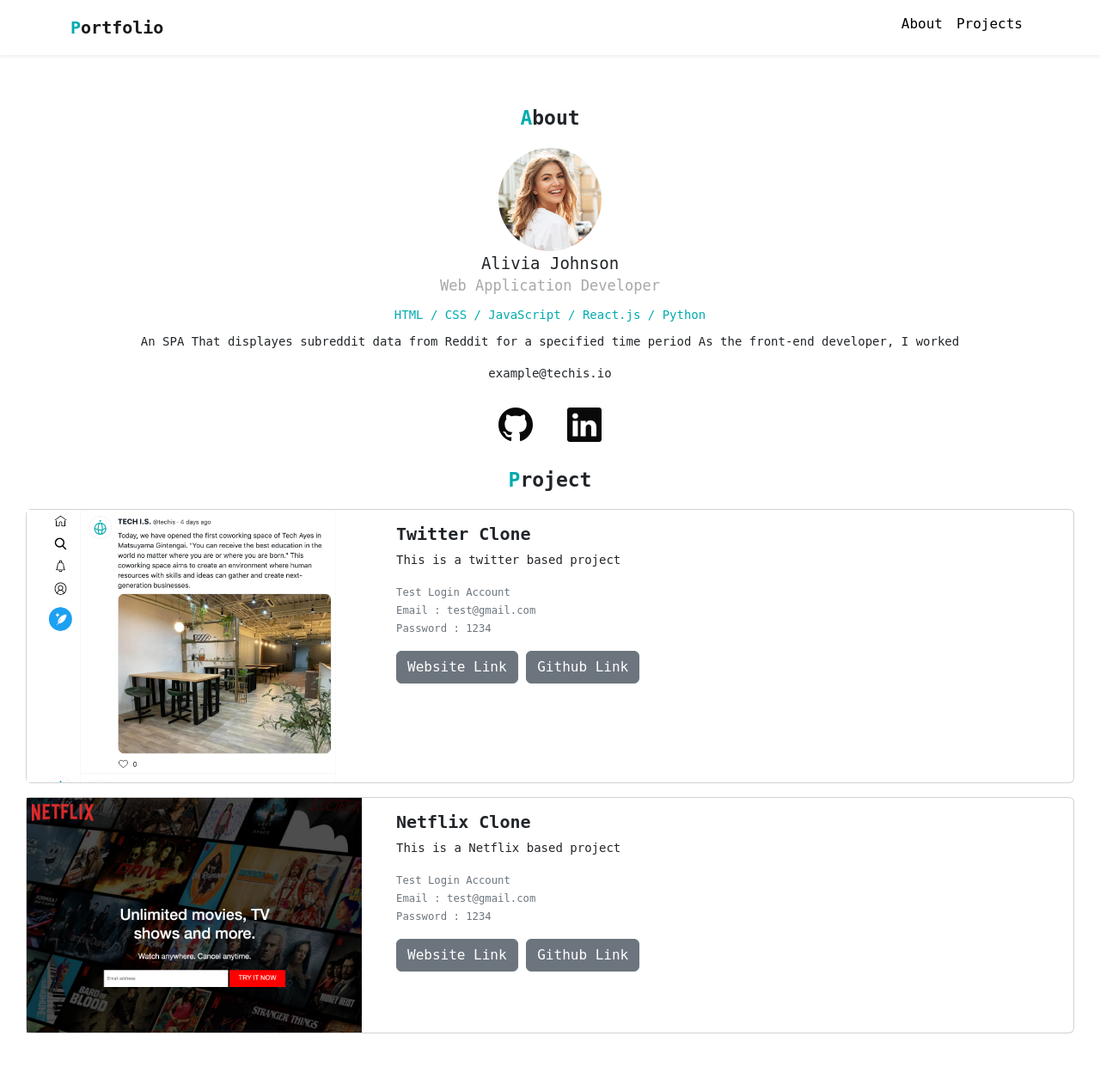
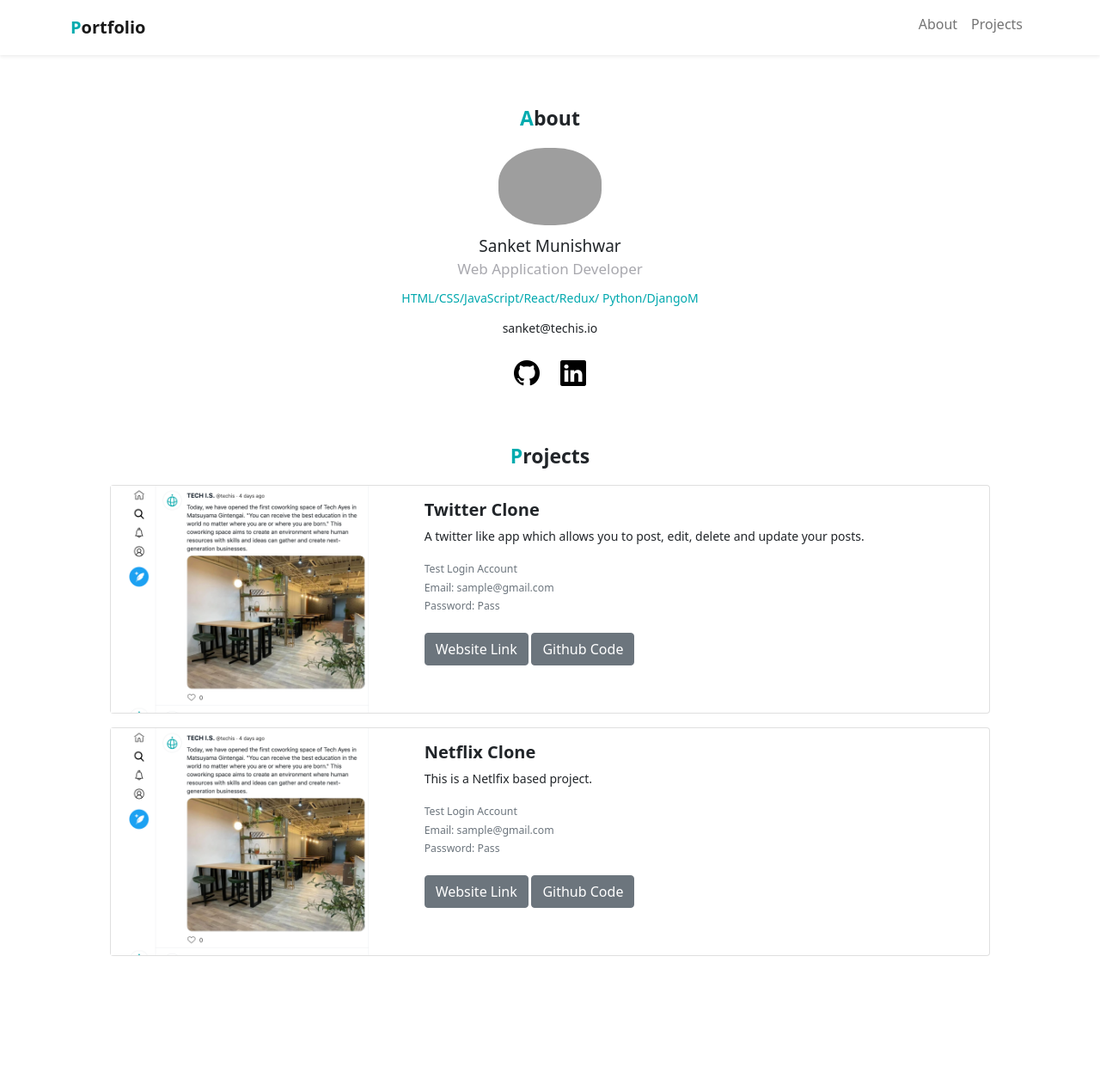
Before and after one commit to Sanket-Munishwar/Portfolio1, a PHP site: page / in a window 1280 px wide. Shown: the whole page at 86% size. After the commit the page ends 1112 px from the top, so only its background shows below. Run offline with PHP 8.4, Linux system fonts and the light colour scheme; some libraries are stand-ins or nearby versions; grey boxes are pictures that could not be loaded.

Commit message:
image updated and some changes are done in css and html file

```diff
--- a/index.html
+++ b/index.html
@@ -1,17 +1,19 @@
 <!DOCTYPE html>
 <html lang="en">
   <head>
-    <meta charset="utf-8" />
-    <meta name="viewport" content="width=device-width, initial-scale=1" />
-    <link rel="stylesheet" href="https://cdn.jsdelivr.net/npm/bootstrap-icons@1.9.1/font/bootstrap-icons.css">
-
+    <meta charset="UTF-8" />
+    <!--<meta http-equiv="X-UA-Compatible" content="IE=edge"-->
+    <meta name="viewport" content="width=device-width, initial-scale=1.0" />
     <link rel="icon" type="image/png" href="img/techis-logo.png" />
-
     <link
-      href="https://cdn.jsdelivr.net/npm/bootstrap@5.2.1/dist/css/bootstrap.min.css"
+      href="https://cdn.jsdelivr.net/npm/bootstrap@5.1.3/dist/css/bootstrap.min.css"
       rel="stylesheet"
-      integrity="sha384-iYQeCzEYFbKjA/T2uDLTpkwGzCiq6soy8tYaI1GyVh/UjpbCx/TYkiZhlZB6+fzT"
+      integrity="sha384-1BmE4kWBq78iYhFldvKuhfTAU6auU8tT94WrHftjDbrCEXSU1oBoqyl2QvZ6jIW3"
       crossorigin="anonymous"
+    />
+    <link
+      rel="stylesheet"
+      href="https://cdn.jsdelivr.net/npm/bootstrap-icons@1.3.0/font/bootstrap-icons.css"
     />
     <link rel="stylesheet" href="style.css" />
     <title>Portfolio</title>
@@ -19,9 +21,9 @@
   <body>
     <nav class="navbar navbar-expand-lg navbar-light shadow-sm">
       <div class="container">
-        <a class="navbar-brand title-icon" href="#"
-          ><span class="font-primary">P</span>ortfolio</a
-        >
+        <a class="navbar-brand title-icon" href="#">
+          <span class="font-primary">P</span>ortfolio
+        </a>
         <button
           class="navbar-toggler"
           type="button"
@@ -30,12 +32,10 @@
         >
           <span class="navbar-toggler-icon"></span>
         </button>
-
         <div class="collapse navbar-collapse" id="navbarToggler">
           <ul class="navbar-nav ms-auto mb-2">
             <li class="nav-item">
               <a class="nav-link font-black" href="#about">About</a>
-
             </li>
             <li class="nav-item">
               <a class="nav-link font-black" href="#projects">Projects</a>
@@ -46,68 +46,93 @@
     </nav>
     <div id="about">
       <h2><span class="font-primary">A</span>bout</h2>
-      <img src="img/sample-woman.jpg">
-      <div class="name">Alivia Johnson</div>
+      <img src="img/1664552029487.jpg" />
+      <div class="name">Sanket Munishwar</div>
       <div class="vocation">Web Application Developer</div>
-      <div class="skills">HTML / CSS / JavaScript / React.js / Python</div>
-      <p>
-        An SPA That displayes subreddit data from Reddit for a specified time period As the front-end developer, I worked
-      </p>
-      <div class="email">example@techis.io</div>
+      <div class="skills">HTML/CSS/JavaScript/React/Redux/ Python/DjangoM</div>
+      <!--     <p>
+      An SPA that displays subreddit data form Reddit for a specified time period. As the front-end developer.
+    </p> -->
+      <div class="email">sanket@techis.io</div>
       <div class="icons">
-        <a href="#"><i class="bi bi-github"></i></a>
-        <a href="#"><i class="bi bi-linkedin ms-3"></i></a>
-
+        <a href="https://github.com/wostinabin31" target="_blank"
+          ><i class="bi bi-github" style="color: rgb(0, 0, 0)"></i
+        ></a>
+        <a href="https://github.com/wostinabin31" target="_blank"
+          ><i class="bi bi-linkedin ms-3" style="color: rgb(0, 0, 0)"></i
+        ></a>
       </div>
-      <div id="project">
-        <h2><span class="font-primary">P</span>roject</h2>
-        <div class="card mb-3" >
-          <div class="row ">
+    </div>
+    <!---- <hr class="hrline">-->
+    <div id="projects">
+      <h2><span class="font-primary">P</span>rojects</h2>
+      <div class="card mb-3">
+        <div class="row">
           <div class="col-md-4">
-              <img src="img/project-twitter.png" alt="Twitter Project">
+            <img src="img/project-twitter.png" alt="twitter-project" />
           </div>
           <div class="col-md-8">
             <div class="card-body">
               <h5 class="card-title">Twitter Clone</h5>
-                <p class="card-text">This is a twitter based project</p>
-                <p class="card-text"><small class="text-muted">
-                    Test Login Account <br>
-                    Email : test@gmail.com <br>
-                    Password : 1234
-                </small></p>
-                <a href="#" target="_blank" class="btn btn-secondary">Website Link</a>
-                <a href="#" target="_blank" class="btn btn-secondary">Github Link</a>
-
+              <p class="card-text">
+                A twitter like app which allows you to post, edit, delete and
+                update your posts.
+              </p>
+              <p class="card-text">
+                <small class="text-muted">
+                  Test Login Account<br />
+                  Email: sample@gmail.com<br />
+                  Password: Pass<br /><br />
+                </small>
+                <a href="" target="_blank" class="btn btn-secondary"
+                  >Website Link</a
+                >
+                <a
+                  href="https://github.com/wostinabin31"
+                  target="_blank"
+                  class="btn btn-secondary"
+                  >Github Code</a
+                >
+              </p>
+              <!--<p class="card-text"><small class="text-muted">Last updated 3 mins ago</small></p>-->
             </div>
           </div>
         </div>
       </div>
-        <div class="card mb-3" >
-          <div class="row ">
+      <div class="card mb-3">
+        <div class="row">
           <div class="col-md-4">
-              <img src="img/project-netflix.png" alt="Netflix Project">
+            <img src="img/project-twitter.png" alt="twitter-project" />
           </div>
           <div class="col-md-8">
             <div class="card-body">
               <h5 class="card-title">Netflix Clone</h5>
-                <p class="card-text">This is a Netflix based project</p>
-                <p class="card-text"><small class="text-muted">
-                    Test Login Account <br>
-                    Email : test@gmail.com <br>
-                    Password : 1234
-                </small></p>
-                <a href="#" target="_blank" class="btn btn-secondary">Website Link</a>
-                <a href="#" target="_blank" class="btn btn-secondary">Github Link</a>
-
+              <p class="card-text">This is a Netlfix based project.</p>
+              <p class="card-text">
+                <small class="text-muted">
+                  Test Login Account<br />
+                  Email: sample@gmail.com<br />
+                  Password: Pass<br /><br />
+                </small>
+                <a href="#" target="_blank" class="btn btn-secondary"
+                  >Website Link</a
+                >
+                <a
+                  href="https://github.com/wostinabin31"
+                  target="_blank"
+                  class="btn btn-secondary"
+                  >Github Code</a
+                >
+              </p>
+              <!--<p class="card-text"><small class="text-muted">Last updated 3 mins ago</small></p>-->
             </div>
           </div>
         </div>
       </div>
     </div>
     <script
-      href="https://cdn.jsdelivr.net/npm/bootstrap@5.2.1/dist/css/bootstrap.min.css"
-      rel="stylesheet"
-      integrity="sha384-iYQeCzEYFbKjA/T2uDLTpkwGzCiq6soy8tYaI1GyVh/UjpbCx/TYkiZhlZB6+fzT"
+      src="https://cdn.jsdelivr.net/npm/bootstrap@5.1.3/dist/js/bootstrap.bundle.min.js"
+      integrity="sha384-ka7Sk0Gln4gmtz2MlQnikT1wXgYsOg+OMhuP+IlRH9sENBO0LRn5q+8nbTov4+1p"
       crossorigin="anonymous"
     ></script>
   </body>
--- a/style.css
+++ b/style.css
@@ -1,57 +1,52 @@
-/***************
-
-COMMENT
-
-****************/
-body{
-    font-family: "monospace", sans-serif;
+.body{
+    font-family: “monospace”,“sans-serif”;
 }
 .font-primary{
-    color:#00abae
+    color: #00ABAE
 }
 .title-icon{
     font-size: 20px;
     font-weight: bold;
-
 }
 p{
     font-size: 14px;
-
 }
 h2{
+    font-size: 23px;
     font-weight: bold;
-    font-size: 23px;
     margin-bottom: 20px;
 }
-a.font-black{
+a .font-black{
     color: #000 !important;
 }
-/****************
-ABOUT
-****************/
+.hrline{
+    align-self: center;
+    width: 100%;
+}
+/******************
+About
+******************/
 #about{
-    margin: 60px 30px;
-
+    margin: 60px auto;
+    max-width: 400px;
     text-align: center;
 }
 #about img{
-
+    border-radius: 45%;
     width: 120px;
-    border-radius:50%;
-
-
+    margin-bottom: 10px;
 }
 #about .name{
     font-size: 19px;
 }
 #about .vocation{
     font-size: 17px;
-    color: #A8A8AB;
+    color: #A8A8AE;
     margin-bottom: 10px;
 }
 #about .skills{
     font-size: 14px;
-    color: #00abae;
+    color: #00A8AE;
     margin-bottom: 10px;
 }
 #about .email{
@@ -60,29 +55,22 @@ ABOUT
 }
 #about .icons{
     margin-top: 20px;
-    font-size: 40px;
+    font-size: 30px;
+    color: rgb(0,0,0);
 }
-#about .icons a{
-    color: rgb(10, 9, 9);
+/******************
+Project
+******************/
+#projects{
+    margin: 60px auto;
+    width: 80%;
 }
-/***************
-PROJECTS
-***************/
-#project{
-    margin: 20px auto;
-    width: 100%
-}
-#project h2{
+#projects h2{
     text-align: center;
 }
-#project .card img{
+#projects .card img{
     width: 100%;
-    border-radius:0%;
 }
-#project .card-title{
+#projects .card-title{
     font-weight: bold;
-
 }
-.card-body {
-    text-align: start;
-}
```
Also changed, not shown: README.md, img/Screenshot 2022-09-28 at 11.12.21 PM.png (deleted), img/Screenshot 2022-10-05 at 9.30.44 PM.png (added), 2 other files. Lines whose indentation alone changed are shown as unchanged.
